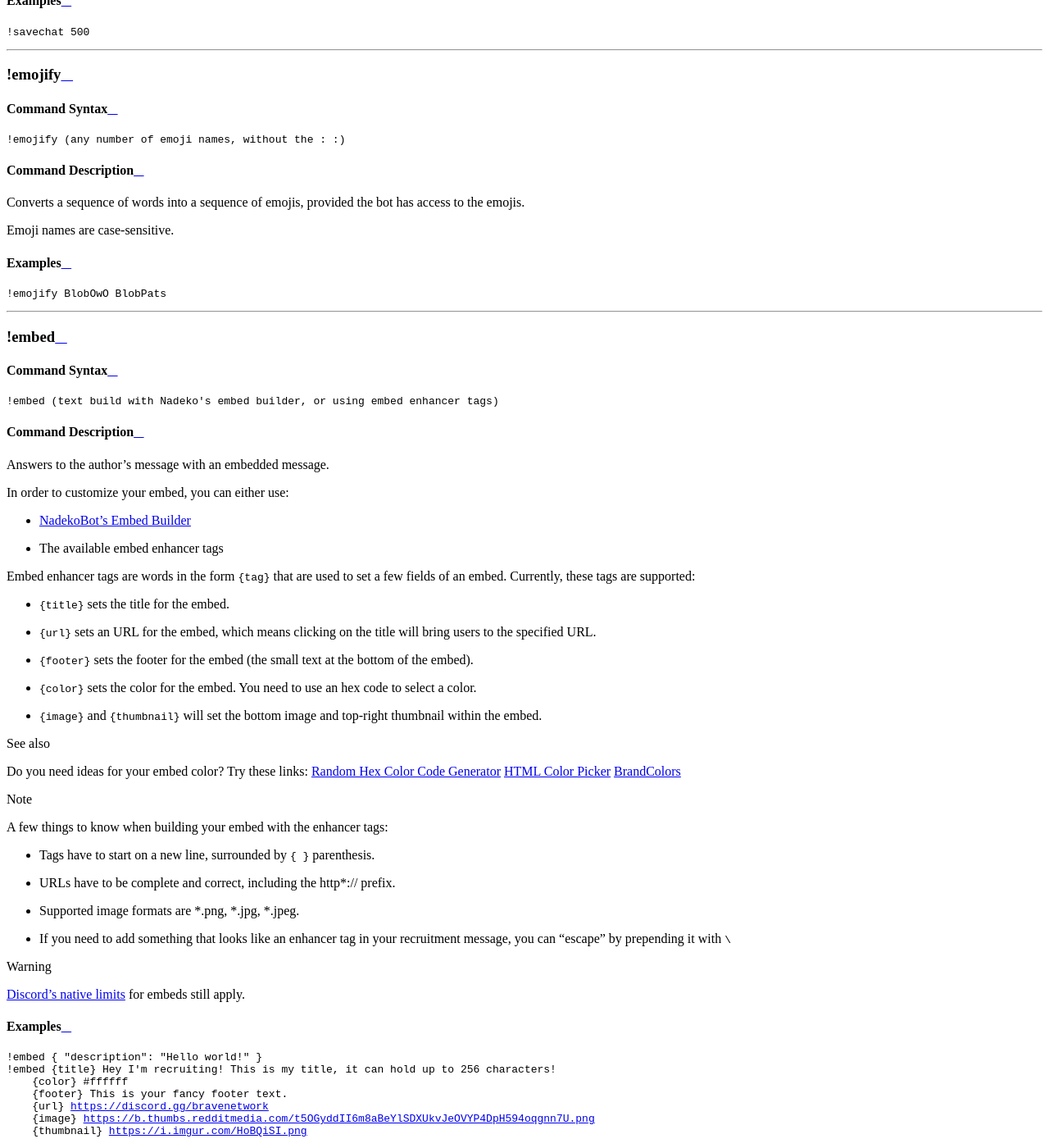
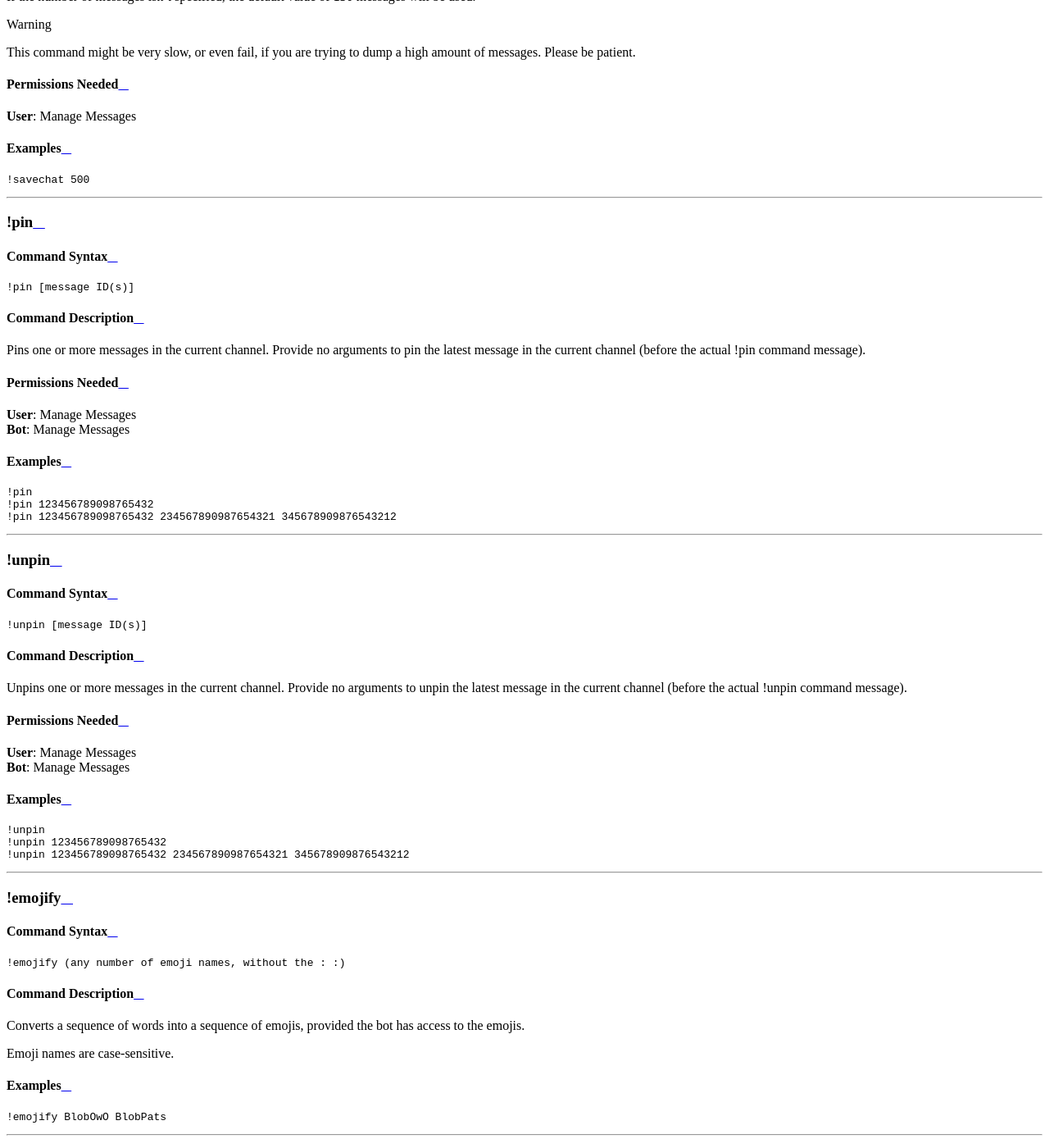
Before and after one commit to cycloptux/GiselleBot-Documentation, a Sphinx documentation site: the page built from docs/source/modules/util.rst, in a window 1280 px wide and 1400 px high, scrolled down 5899 px. Shown: the whole window at 82% size. Built offline with Sphinx 7.4.7 and the Read the Docs theme 2.0.0, drawn with Linux system fonts in a browser that asks for light colours; some of the changed text lies outside the part shown.

Commit message:
Added documentation for pin and unpin commands.

```diff
--- a/docs/source/modules/util.rst
+++ b/docs/source/modules/util.rst
@@ -229,6 +229,62 @@ Examples
 .. parsed-literal::
 
     |bot_prefix|\ savechat 500
+
+....
+
+|bot_prefix|\ pin
+-----------------
+
+Command Syntax
+^^^^^^^^^^^^^^
+.. parsed-literal::
+
+    |bot_prefix|\ pin [message ID(s)]
+
+Command Description
+^^^^^^^^^^^^^^^^^^^
+Pins one or more messages in the current channel. Provide no arguments to pin the latest message in the current channel (before the actual |bot_prefix|\ pin command message).
+
+Permissions Needed
+^^^^^^^^^^^^^^^^^^
+| **User**: Manage Messages
+| **Bot**: Manage Messages
+
+Examples
+^^^^^^^^
+.. parsed-literal::
+
+    |bot_prefix|\ pin
+    |bot_prefix|\ pin 123456789098765432
+    |bot_prefix|\ pin 123456789098765432 234567890987654321 345678909876543212
+
+....
+
+|bot_prefix|\ unpin
+-------------------
+
+Command Syntax
+^^^^^^^^^^^^^^
+.. parsed-literal::
+
+    |bot_prefix|\ unpin [message ID(s)]
+
+Command Description
+^^^^^^^^^^^^^^^^^^^
+Unpins one or more messages in the current channel. Provide no arguments to unpin the latest message in the current channel (before the actual |bot_prefix|\ unpin command message).
+
+Permissions Needed
+^^^^^^^^^^^^^^^^^^
+| **User**: Manage Messages
+| **Bot**: Manage Messages
+
+Examples
+^^^^^^^^
+.. parsed-literal::
+
+    |bot_prefix|\ unpin
+    |bot_prefix|\ unpin 123456789098765432
+    |bot_prefix|\ unpin 123456789098765432 234567890987654321 345678909876543212
 
 ....
 
```
